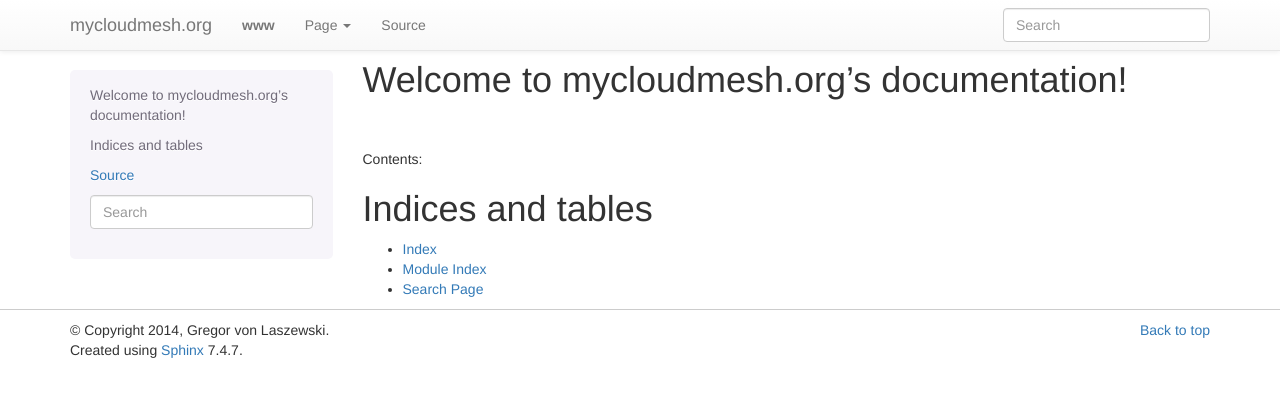
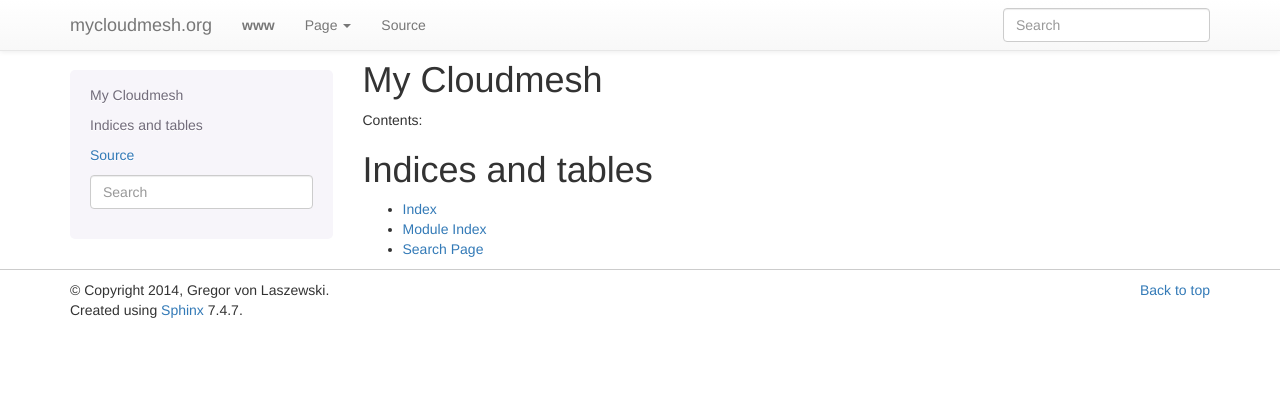
Before and after one commit to cloudmesh/www, a Sphinx documentation site: the page built from docs/source/index.rst, in a window 1280 px wide. Shown: the top 397 px of the page. Built offline with Sphinx 7.4.7, drawn with Linux system fonts in a browser that asks for light colours.

Commit message:
build site

```diff
--- a/docs/source/index.rst
+++ b/docs/source/index.rst
@@ -3,7 +3,7 @@
    You can adapt this file completely to your liking, but it should at least
    contain the root `toctree` directive.
 
-Welcome to mycloudmesh.org's documentation!
+My Cloudmesh
 ===========================================
 
 Contents:
```
Also changed, not shown: 2 other files.
